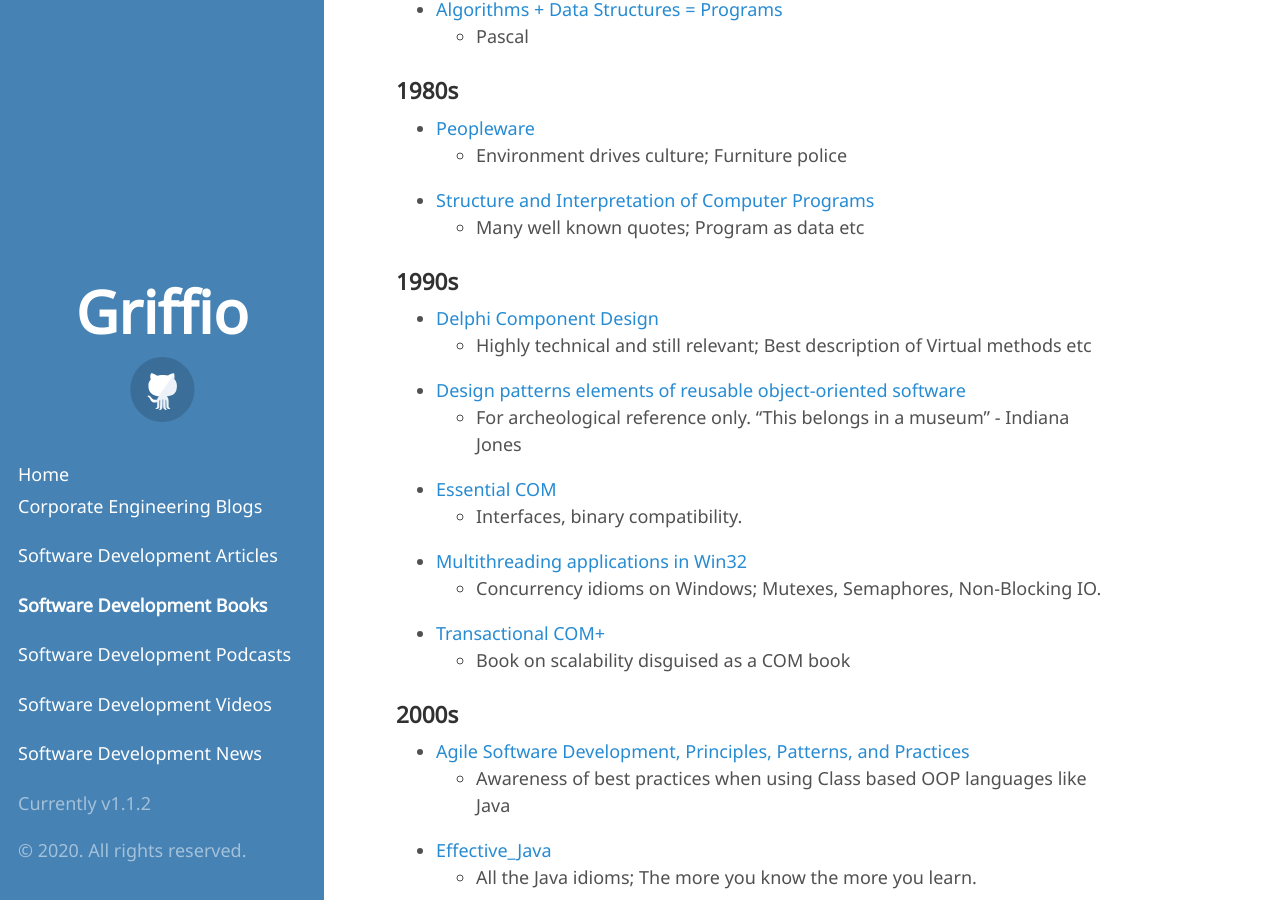
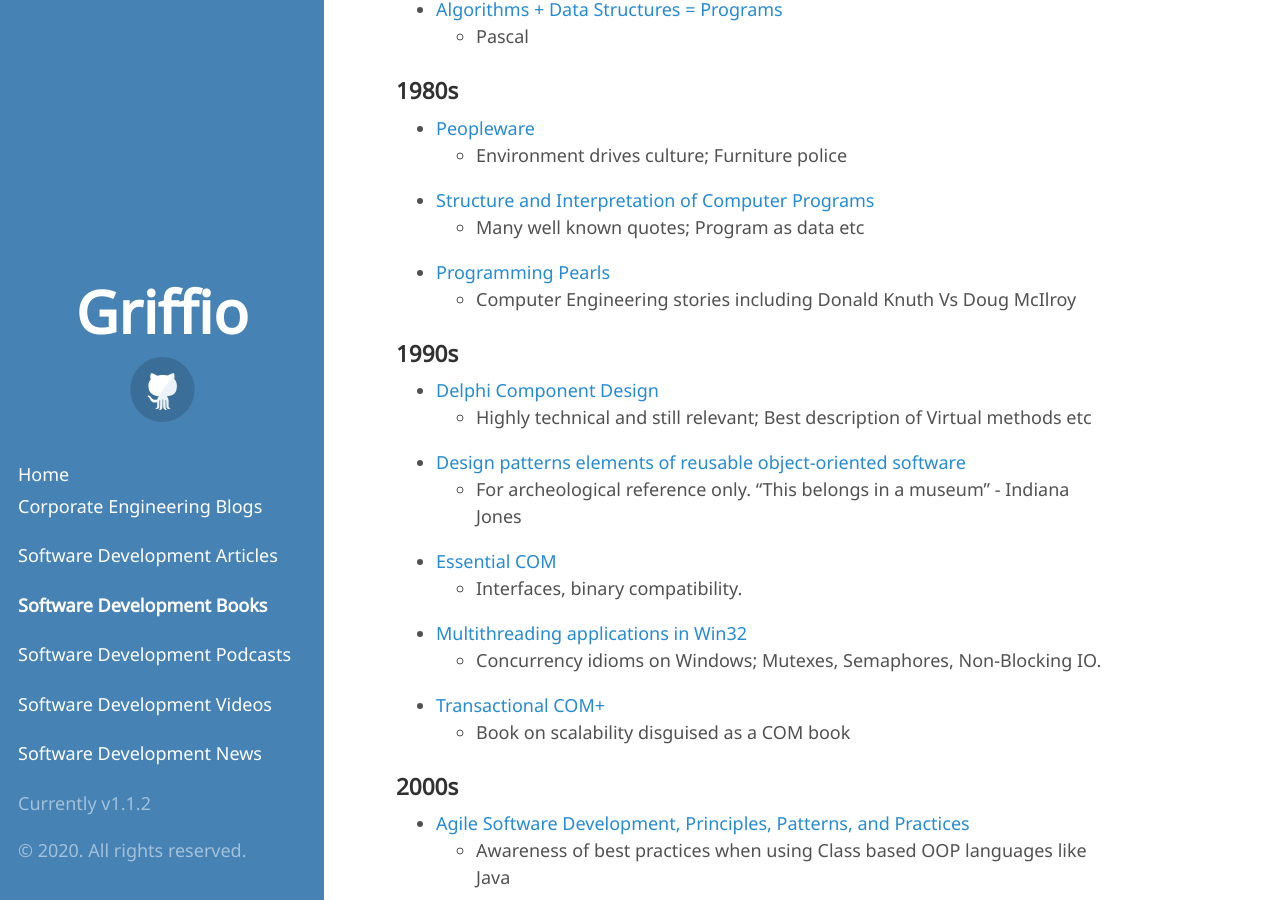
Before and after one commit to griffio/griffio.github.io, a Jekyll site: the page built from tech-books.md, in a window 1280 px wide and 900 px high, scrolled down 368 px. Built offline with Jekyll 4.4.1, drawn with Linux system fonts in a browser that asks for light colours; some web fonts are replaced.

Commit message:
Programming Pearls

```diff
--- a/tech-books.md
+++ b/tech-books.md
@@ -20,6 +20,8 @@
   - Environment drives culture; Furniture police
 - [Structure and Interpretation of Computer Programs](https://openlibrary.org/works/OL3267304W/Structure_and_Interpretation_of_Computer_Programs)
   - Many well known quotes; Program as data etc
+- [Programming Pearls](https://openlibrary.org/books/OL2539105M/Programming_pearls)
+  - Computer Engineering stories including Donald Knuth Vs Doug McIlroy
 
 ### 1990s
 
```
